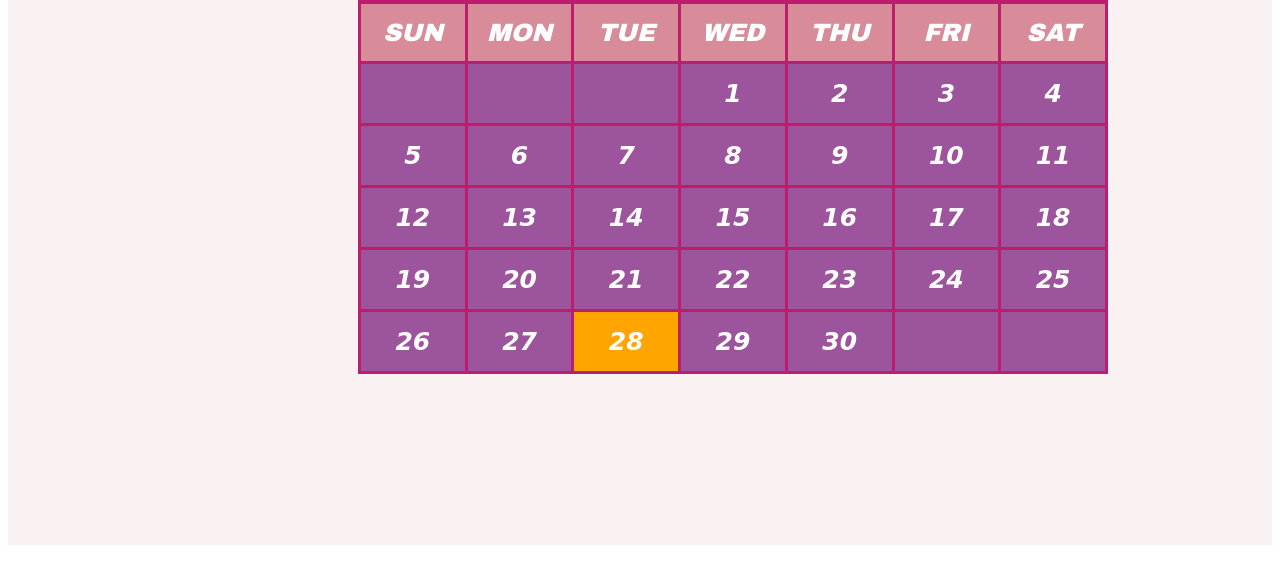
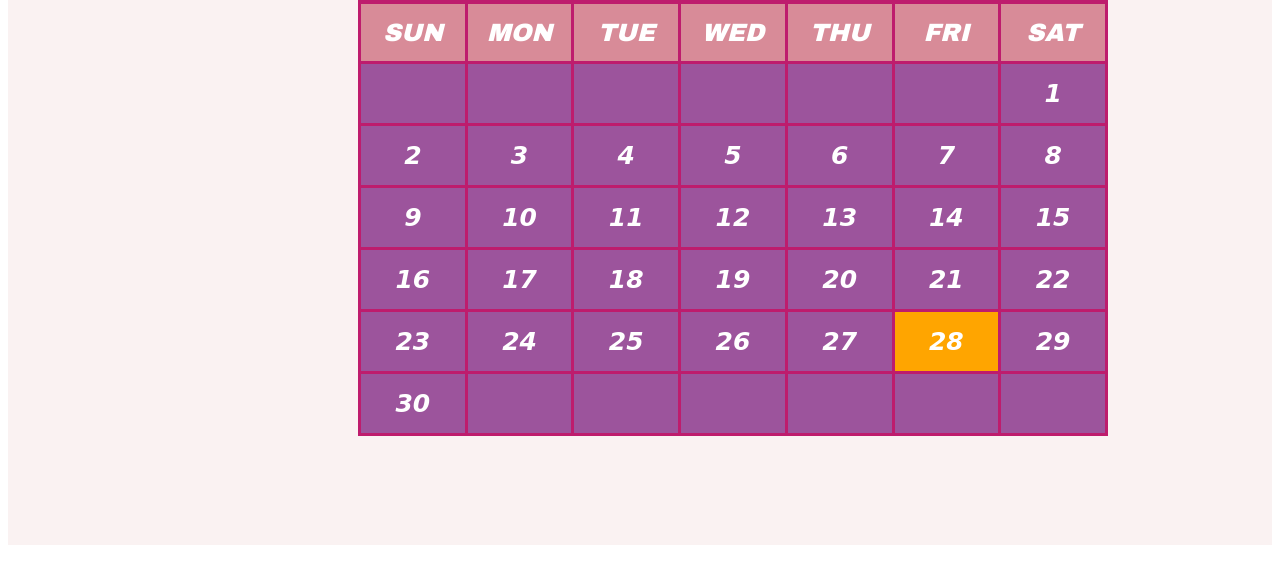
Before and after one commit to LenieAlota/LenieAlota.github.io, a plain HTML site: page alota_itec75a/Alota_Lab2.html in a window 1280 px wide. Shown: the part 163-746 px from the top of the page. Drawn offline with Linux system fonts and the light colour scheme; files that its build step writes are made by us from their sources.

Commit message:
Update Alota_Lab2.html
..

```diff
--- a/alota_itec75a/Alota_Lab2.html
+++ b/alota_itec75a/Alota_Lab2.html
@@ -74,44 +74,53 @@ td{
                         <td></td>
                         <td></td>
                         <td></td>
+                        <td></td>
+                        <td></td>
+                        <td></td>
                         <td>1</td>
+                    </tr>
+                    <tr>
                         <td>2</td>
                         <td>3</td>
                         <td>4</td>
-                    </tr>
-                    <tr>
                         <td>5</td>
                         <td>6</td>
                         <td>7</td>
                         <td>8</td>
+                    </tr>
+                    <tr>
                         <td>9</td>
                         <td>10</td>
                         <td>11</td>
-                    </tr>
-                    <tr>
                         <td>12</td>
                         <td>13</td>
                         <td>14</td>
                         <td>15</td>
+                    </tr>
+                    <tr>
                         <td>16</td>
                         <td>17</td>
                         <td>18</td>
-                    </tr>
-                    <tr>
                         <td>19</td>
                         <td>20</td>
                         <td>21</td>
                         <td>22</td>
+                    </tr>
+                    <tr>
                         <td>23</td>
                         <td>24</td>
                         <td>25</td>
-                    </tr>
-                    <tr>
                         <td>26</td>
                         <td>27</td>
                         <td class="one">28</td>
                         <td>29</td>
+                    </tr>
+                     <tr>
                         <td>30</td>
+                        <td></td>
+                        <td></td>
+                        <td></td>
+                        <td></td>
                         <td></td>
                         <td></td>
                     </tr>
```
